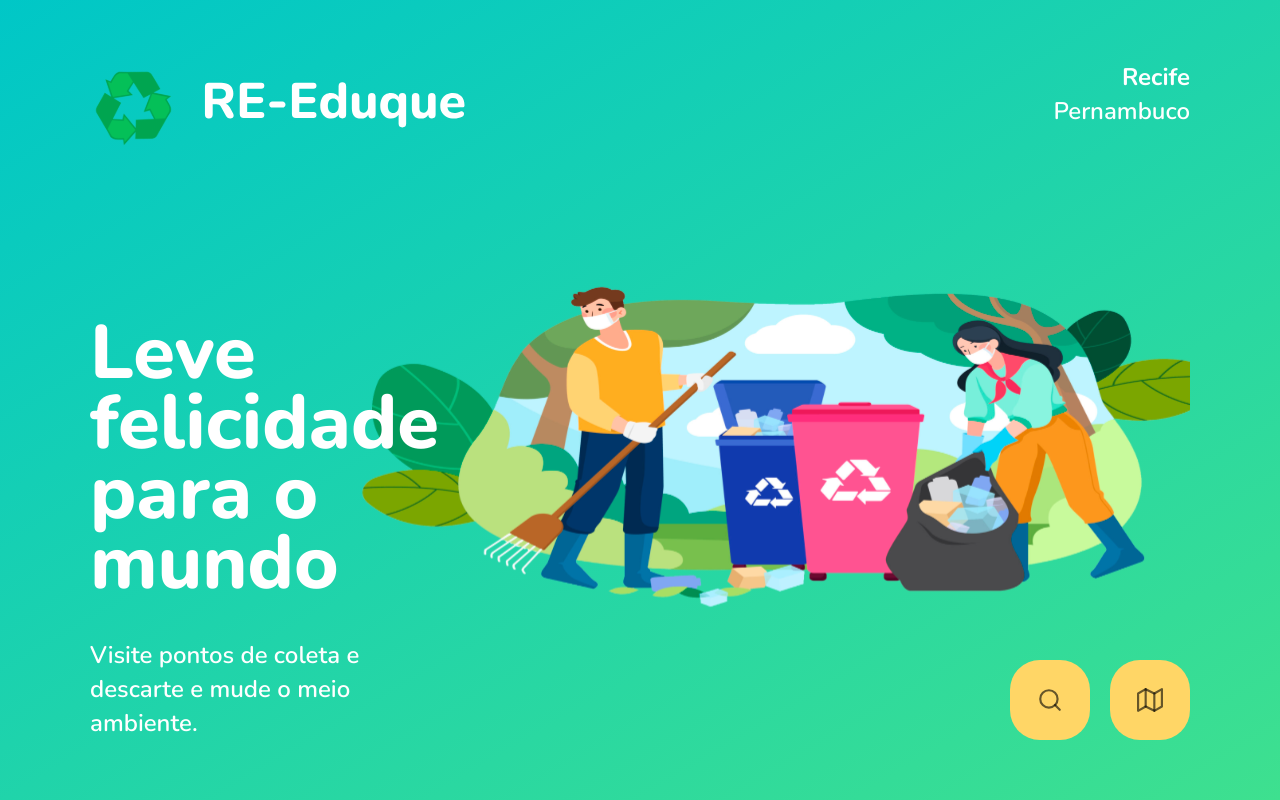
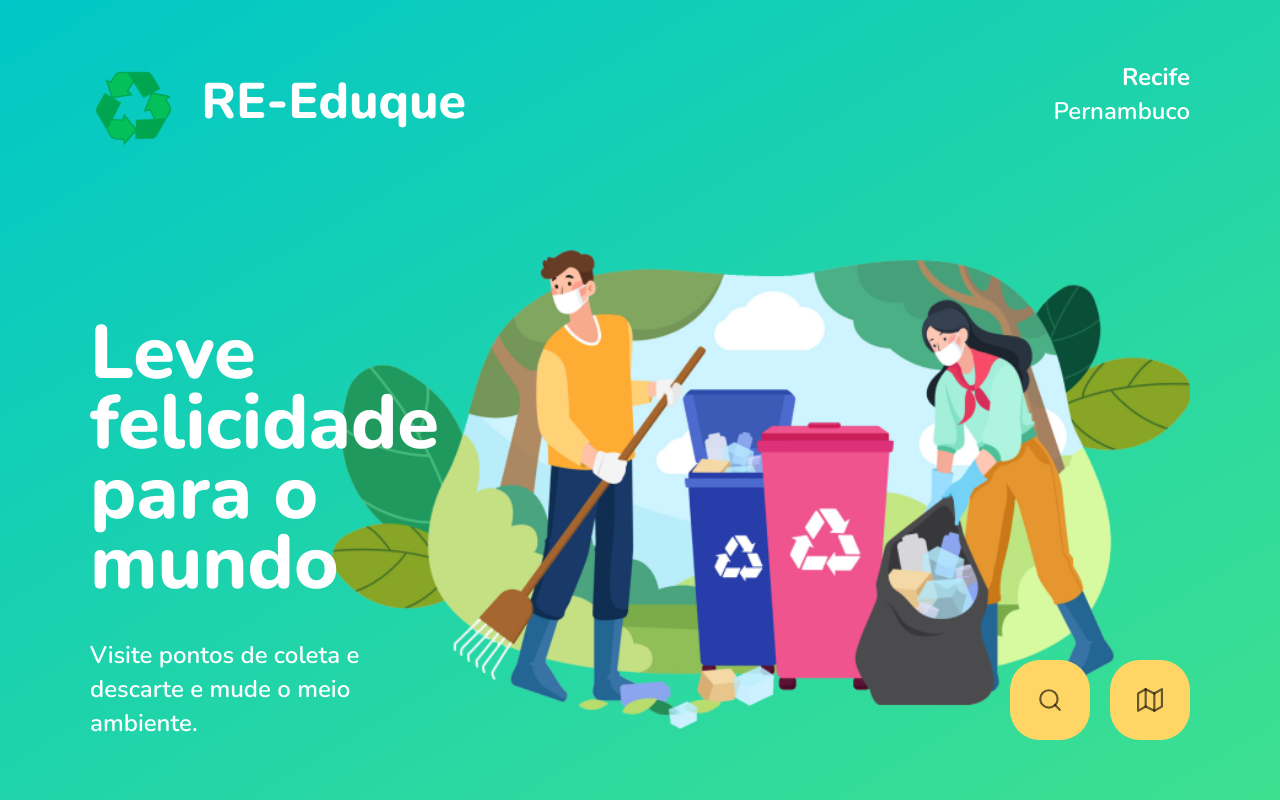
Before and after one commit to HeeyVans/RE-Eduque, a React (Create React App) app in the folder web/: page / in a window 1280 px wide. Built offline with nearby package versions, Linux system fonts and the light colour scheme; the HTML template or start-up script is replaced by a standard one.

Commit message:
changing image landing

```diff
--- a/web/src/pages/Landing/styles.css
+++ b/web/src/pages/Landing/styles.css
@@ -21,10 +21,9 @@
   flex-direction: column;
   justify-content: space-between;
 
-  background: url('../../images/imgPrincipal.svg') no-repeat 240% center;
-  background-position-y: 4cm;
+  background: url('../../images/imgPrincipal.png') no-repeat 200% center;
+  background-position-y: 2cm;
   background-size: contain;
-
 }
 
 #page-landing .content-wrapper main {
--- a/web/src/pages/OrphanagesMap/index.tsx
+++ b/web/src/pages/OrphanagesMap/index.tsx
@@ -37,6 +37,8 @@ const OrphanagesMap: React.FC = () => {
           <h2>Escolha um ponto de coleta no mapa</h2>
           <p>O meio ambiente está esperando sua ajuda!</p>
         </header>
+
+        <img src={mapMarkerImg} alt=""/>
 
         <footer>
           <strong>Recife</strong>
```
Also changed, not shown: web/src/pages/Landing/index.tsx (+8 -8 lines), web/src/images/imgPrincipal.png (added), web/src/images/imgPrincipal.svg (deleted).
